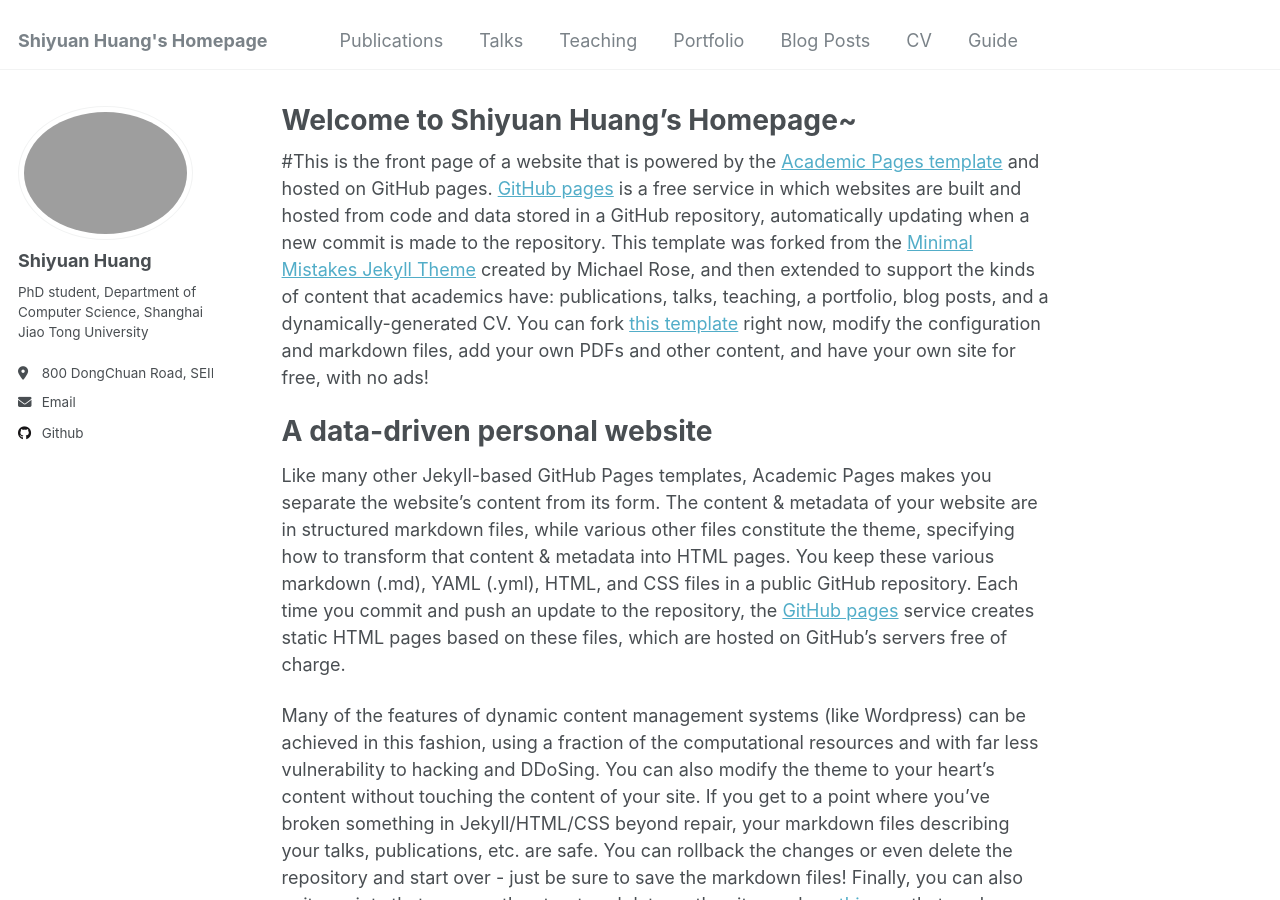
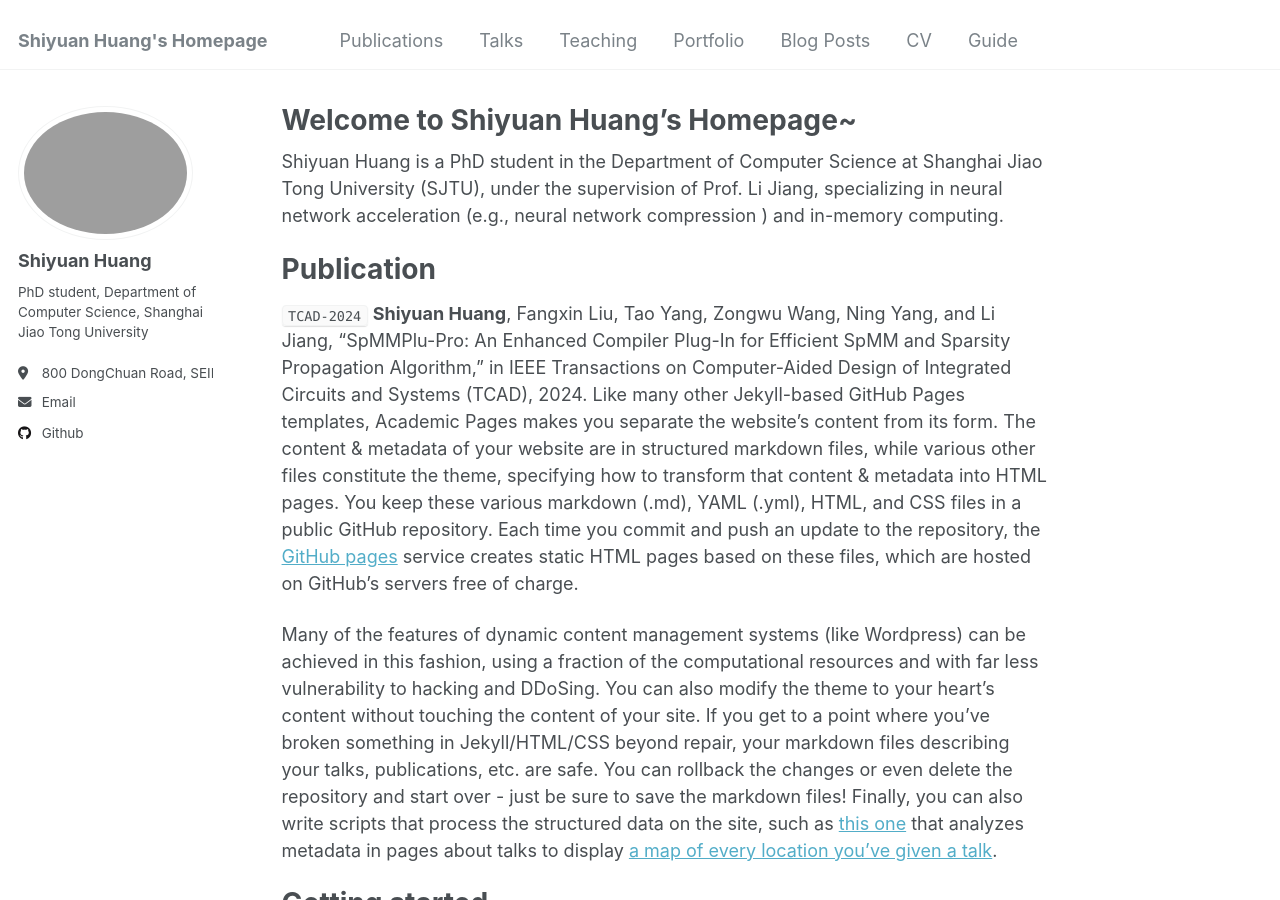
Before and after one commit to Hsy0406/Hsy0406.github.io, a Jekyll site: the page built from _pages/about.md, in a window 1280 px wide and 900 px high. Built offline with Jekyll 4.4.1, drawn with Linux system fonts in a browser that asks for light colours.

Commit message:
Update about.md

```diff
--- a/_pages/about.md
+++ b/_pages/about.md
@@ -7,10 +7,11 @@ redirect_from:
   - /about.html
 ---
 
-#This is the front page of a website that is powered by the [Academic Pages template](https://github.com/academicpages/academicpages.github.io) and hosted on GitHub pages. [GitHub pages](https://pages.github.com) is a free service in which websites are built and hosted from code and data stored in a GitHub repository, automatically updating when a new commit is made to the repository. This template was forked from the [Minimal Mistakes Jekyll Theme](https://mmistakes.github.io/minimal-mistakes/) created by Michael Rose, and then extended to support the kinds of content that academics have: publications, talks, teaching, a portfolio, blog posts, and a dynamically-generated CV. You can fork [this template](https://github.com/academicpages/academicpages.github.io) right now, modify the configuration and markdown files, add your own PDFs and other content, and have your own site for free, with no ads!
+Shiyuan Huang is a PhD student in the Department of Computer Science at Shanghai Jiao Tong University (SJTU), under the supervision of Prof. Li Jiang, specializing in neural network acceleration (e.g., neural network compression ) and in-memory computing.
 
-A data-driven personal website
+Publication
 ======
+`TCAD-2024` **Shiyuan Huang**, Fangxin Liu, Tao Yang, Zongwu Wang, Ning Yang, and Li Jiang, "SpMMPlu-Pro: An Enhanced Compiler Plug-In for Efficient SpMM and Sparsity Propagation Algorithm," in IEEE Transactions on Computer-Aided Design of Integrated Circuits and Systems (TCAD), 2024.
 Like many other Jekyll-based GitHub Pages templates, Academic Pages makes you separate the website's content from its form. The content & metadata of your website are in structured markdown files, while various other files constitute the theme, specifying how to transform that content & metadata into HTML pages. You keep these various markdown (.md), YAML (.yml), HTML, and CSS files in a public GitHub repository. Each time you commit and push an update to the repository, the [GitHub pages](https://pages.github.com/) service creates static HTML pages based on these files, which are hosted on GitHub's servers free of charge.
 
 Many of the features of dynamic content management systems (like Wordpress) can be achieved in this fashion, using a fraction of the computational resources and with far less vulnerability to hacking and DDoSing. You can also modify the theme to your heart's content without touching the content of your site. If you get to a point where you've broken something in Jekyll/HTML/CSS beyond repair, your markdown files describing your talks, publications, etc. are safe. You can rollback the changes or even delete the repository and start over - just be sure to save the markdown files! Finally, you can also write scripts that process the structured data on the site, such as [this one](https://github.com/academicpages/academicpages.github.io/blob/master/talkmap.ipynb) that analyzes metadata in pages about talks to display [a map of every location you've given a talk](https://academicpages.github.io/talkmap.html).
```
